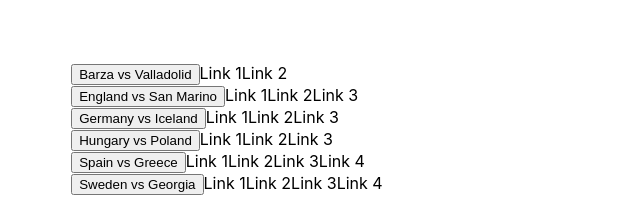
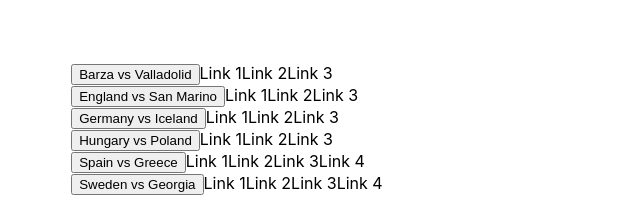
Before and after one commit to pierorolando1/balongonline, a Next.js app: page / in a window 1280 px wide. Shown: the top 197 px of the page, without its empty margins (0-640 px from the left). Built offline with nearby package versions, Linux system fonts and the light colour scheme.

Commit message:
Update index.js

```diff
--- a/pages/index.js
+++ b/pages/index.js
@@ -18,7 +18,10 @@
             "link": "barcelona-fc-vs-real-valladolid-stream-1",
           },
           {
-            "link": "barcelona-fc-vs-real-lladolid-stream-2",
+            "link": "barcelona-fc-vs-real-valladolid-stream-2",
+          },
+          {
+            "link": "barcelona-fc-vs-real-valladolid-stream-3",
           },
         ]
       },
```
